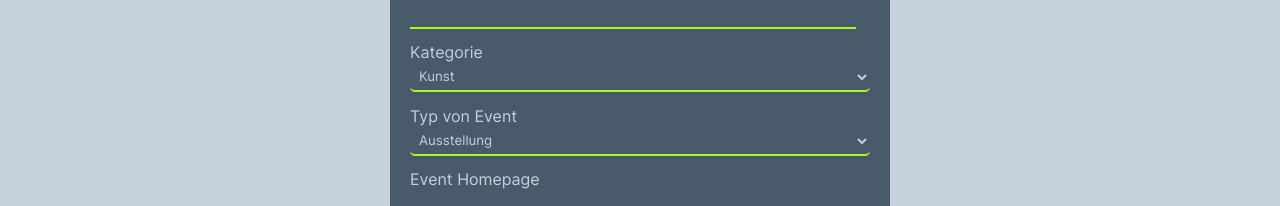
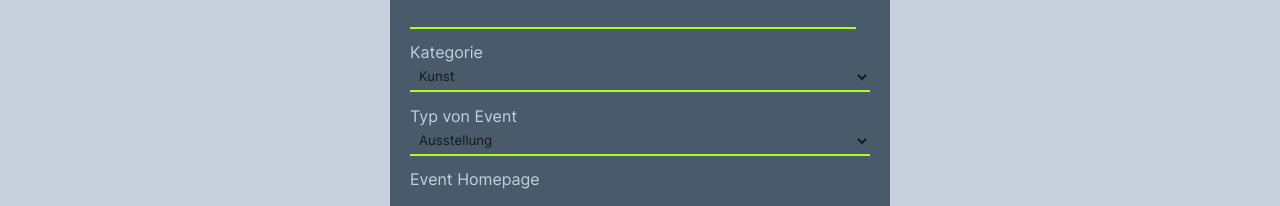
Before and after one commit to NAMASTECH/Kultur-Ausstellungsplattform-frontend, a React (Vite) app: page /event in a window 1280 px wide. Shown: the part 338-544 px from the top of the page. Built offline with nearby package versions, Linux system fonts and the light colour scheme.

Commit message:
Add styling changes to input and select elements

```diff
--- a/src/js/views/event/AddEventForm.scss
+++ b/src/js/views/event/AddEventForm.scss
@@ -19,6 +19,7 @@ h2 {
         }
 
         input {
+            outline: none;
             // border-radius: 5px;
             width: 100%;
             margin-bottom: 1em;
@@ -27,8 +28,9 @@ h2 {
 
         select {
             width: 100%;
-
+            border-radius: 0;
             margin-bottom: 1em;
+            color: rgba(0, 0, 0, 0.725);
         }
 
         label {
```
